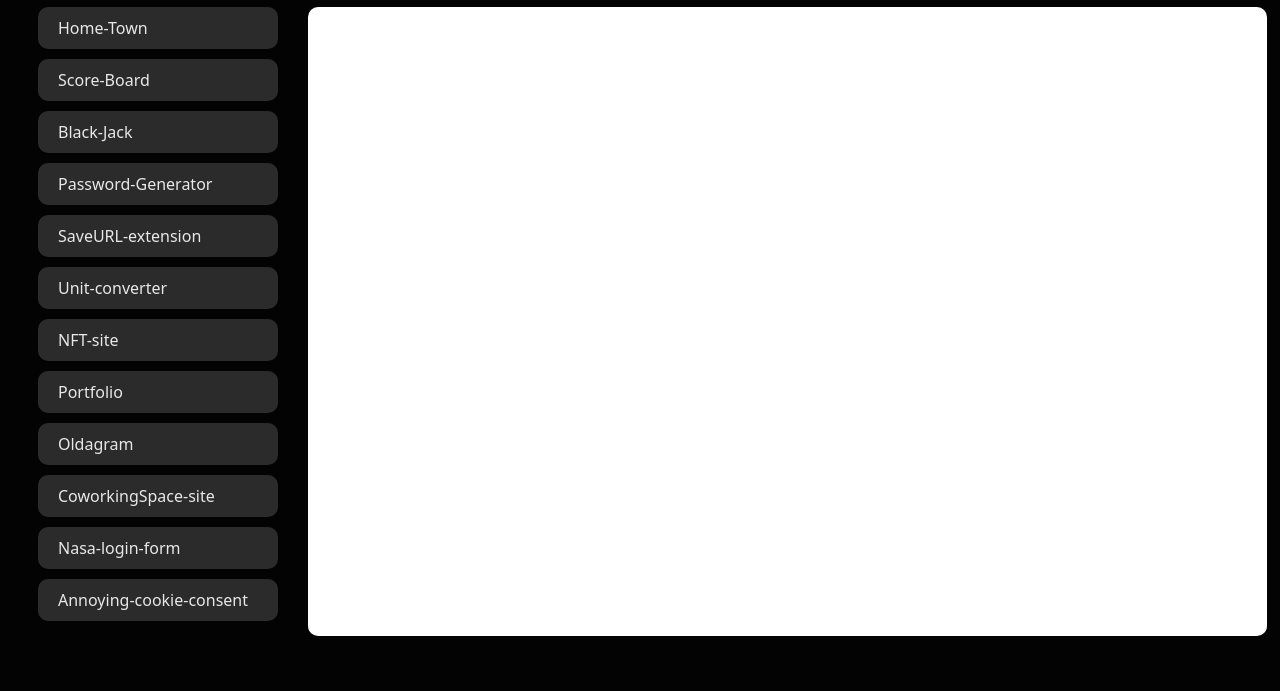
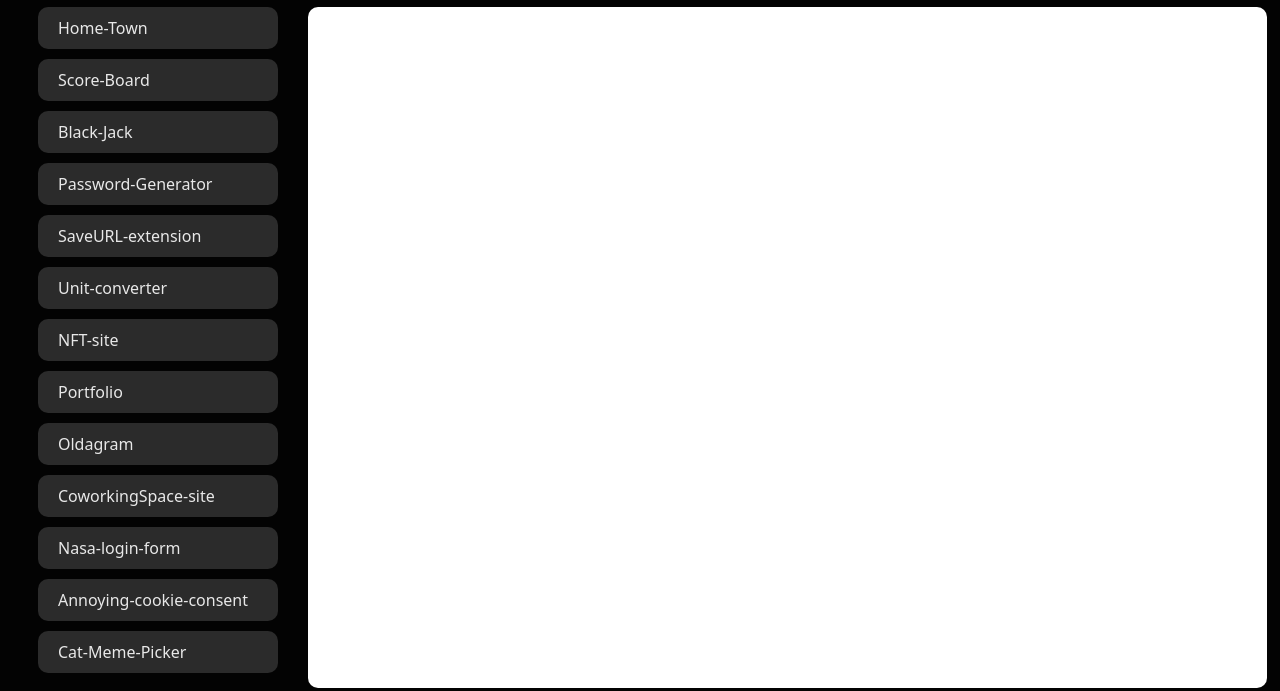
Before and after one commit to Delta-R-git/scrimba-projects, a browser extension: page index.html in a window 1280 px wide. Shown: the part 133-824 px from the top of the page. Before the commit the page ends 800 px from the top, so only its background shows below. Drawn offline with Linux system fonts and the light colour scheme.

Commit message:
Add Cat-Meme-Picker link to project list
Added a new project link for 'Cat-Meme-Picker' to the list.

```diff
--- a/index.html
+++ b/index.html
@@ -51,6 +51,9 @@
                 <li>
                     <a href="https://scrimba-projects-deltar.vercel.app/Annoying-cookie-consent/">Annoying-cookie-consent </a>
                 </li>
+                <li>
+                    <a href="https://scrimba-projects-deltar.vercel.app/Cat-Meme-Picker/">Cat-Meme-Picker </a>
+                </li>
             </ul>
         </section>
         <section class="preview" id="preview-el">
```
